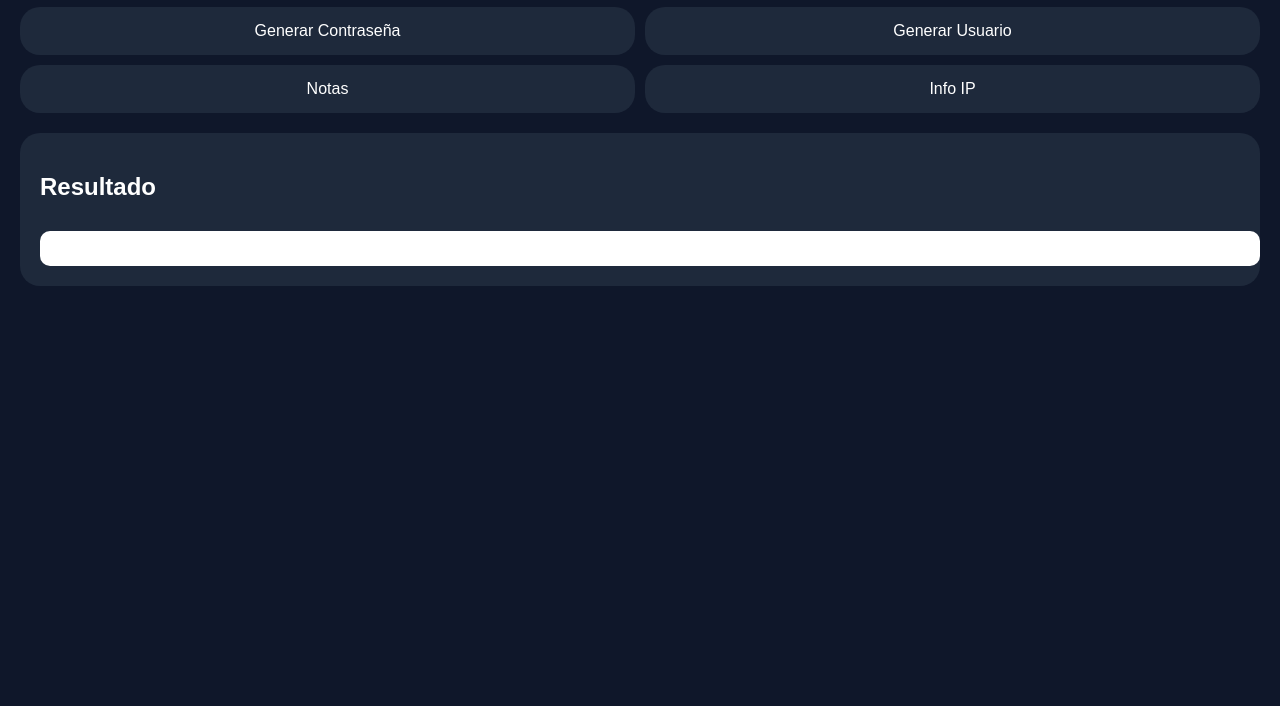
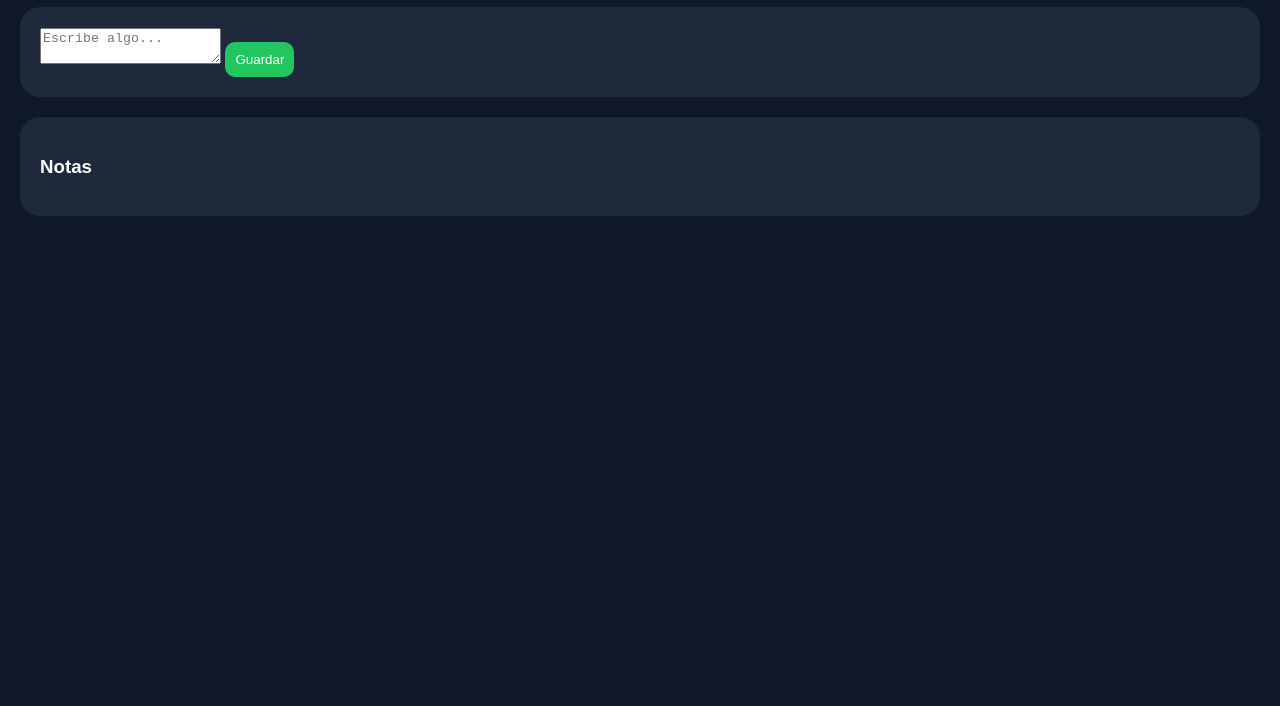
Before and after one commit to loromaikol9-web/mi-web-estudio, a website: page dashboard.html in a window 1280 px wide. Shown: the part 94-800 px from the top of the page. Drawn offline with Linux system fonts and the light colour scheme.

Commit message:
Update dashboard.html

```diff
--- a/dashboard.html
+++ b/dashboard.html
@@ -1,27 +1,23 @@
+
 <!DOCTYPE html>
-<html lang="es">
+<html>
 <head>
-<meta charset="UTF-8">
-<title>Dashboard</title>
+<title>Panel</title>
 <link rel="stylesheet" href="style.css">
 </head>
-
 <body>
 
 <div class="container">
+<h1 class="glitch">⚡ PANEL</h1>
 
-<h1>🔥 Herramientas</h1>
-
-<div class="grid">
-  <div class="btn" onclick="getPassword()">Generar Contraseña</div>
-  <div class="btn">Generar Usuario</div>
-  <div class="btn">Notas</div>
-  <div class="btn">Info IP</div>
+<div class="card">
+<textarea id="note" placeholder="Escribe algo..."></textarea>
+<button onclick="saveNote()">Guardar</button>
 </div>
 
 <div class="card">
-  <h2>Resultado</h2>
-  <input type="text" id="result">
+<h3>Notas</h3>
+<div id="notes"></div>
 </div>
 
 </div>
```
